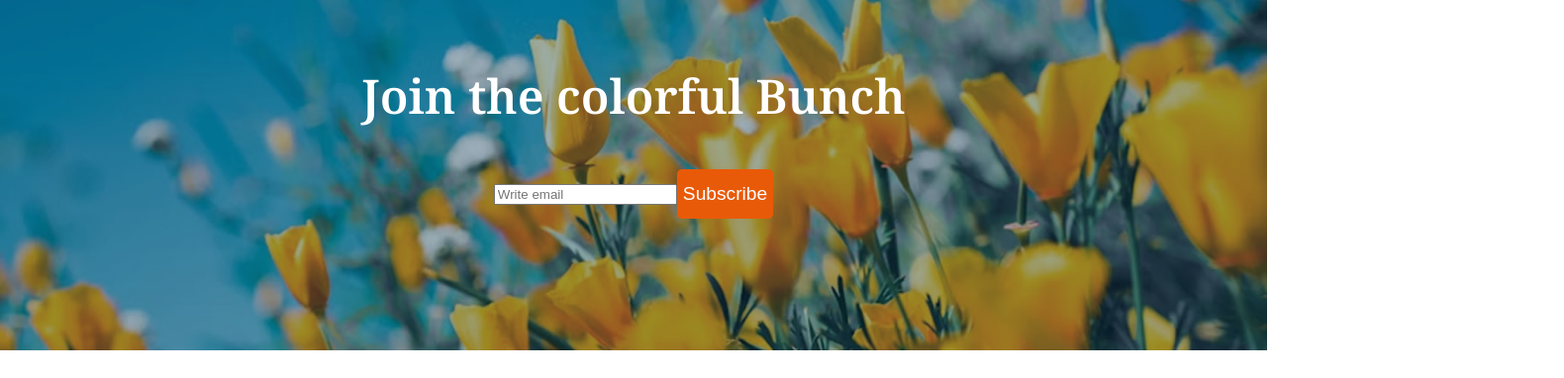
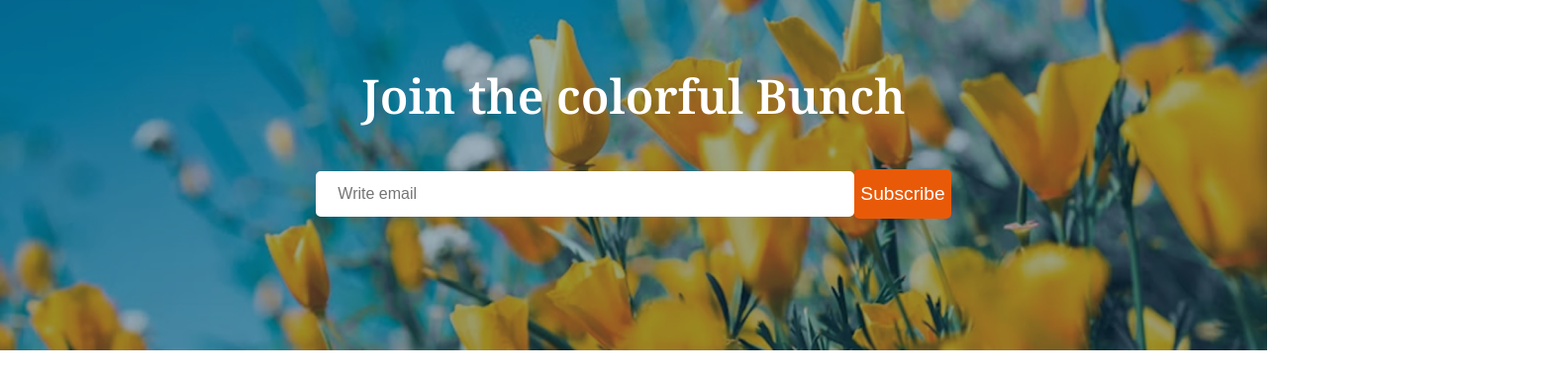
Before and after one commit to eyajamuehaque/FlowerShop, a plain HTML site: page index.html in a window 1280 px wide. Shown: the part 3716-4098 px from the top of the page at 99% size, 1580 px wide, since content can reach past the window. Drawn offline with Linux system fonts and the light colour scheme.

Commit message:
layout fit

```diff
--- a/styles/style.css
+++ b/styles/style.css
@@ -12,9 +12,7 @@
     "wdth" 100;
 }
 
-* {
-  box-sizing: border-box;
-}
+
 
 .inter-font {
   font-family: "Inter", sans-serif;
@@ -208,7 +206,15 @@ header{
     margin-bottom: 120px;
 }
 
-
+.Subscribe input[type="email"]{
+    width: 500px;
+    padding: 12px 20px;
+    border: 2px solid #fff;
+    border-radius: 5px;
+    font-size: 16px;
+    color: #333;
+    text-align: left;
+}
 
 .Subscribe .btn-primary{
     margin-bottom: 0px;
```
